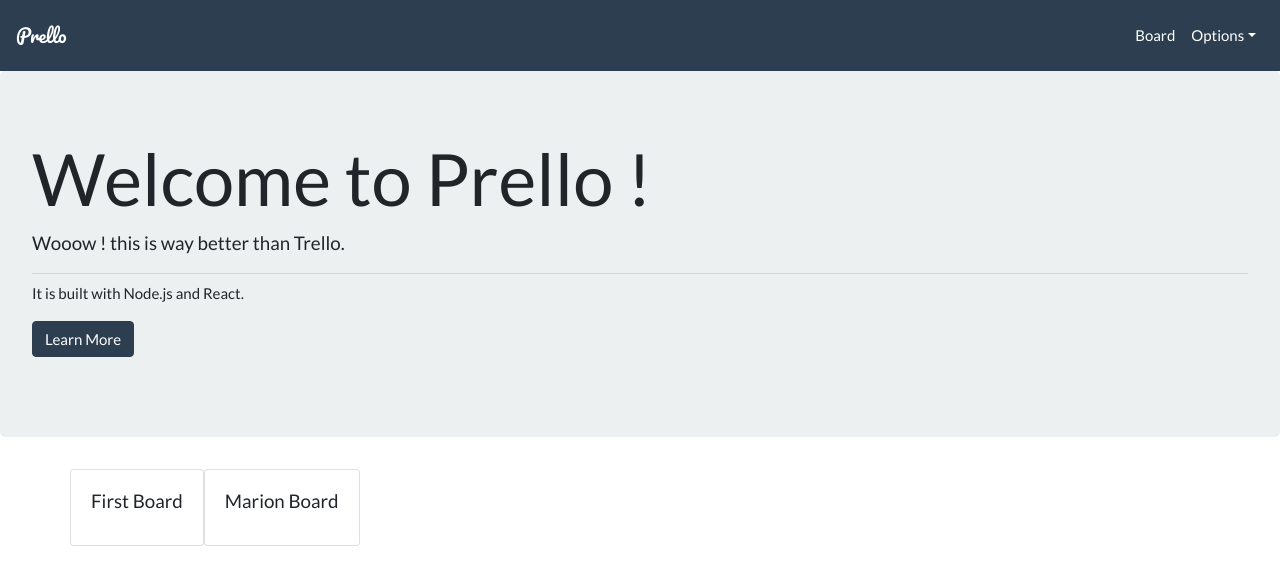
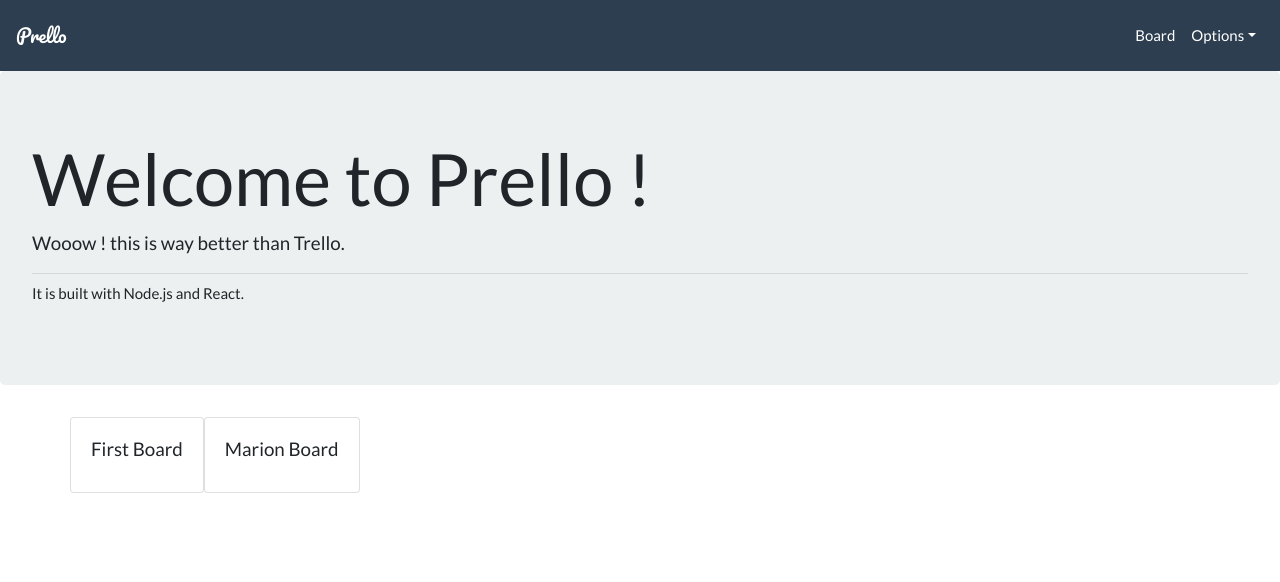
Before and after one commit to hardcoded/PrellOne-client, a React (Create React App) app: page / in a window 1280 px wide. Shown: the top 582 px of the page. Built offline with nearby package versions, Linux system fonts and the light colour scheme.

Commit message:
[fix] bug

```diff
--- a/src/components/Home.js
+++ b/src/components/Home.js
@@ -1,5 +1,5 @@
 import React from 'react';
-import { Container, Jumbotron, Button, Row, Card, CardBody,
+import { Container, Jumbotron, Row, Card, CardBody,
     CardTitle } from 'reactstrap'
 
 const Home = ({boards}) => (
@@ -11,7 +11,6 @@ const Home = ({boards}) => (
                     <hr className="my-2" />
                     <p>It is built with Node.js and React.</p>
                     <p className="lead">
-                    <Button color="primary">Learn More</Button>
                     </p>
                 </Jumbotron>
             </header>
```
